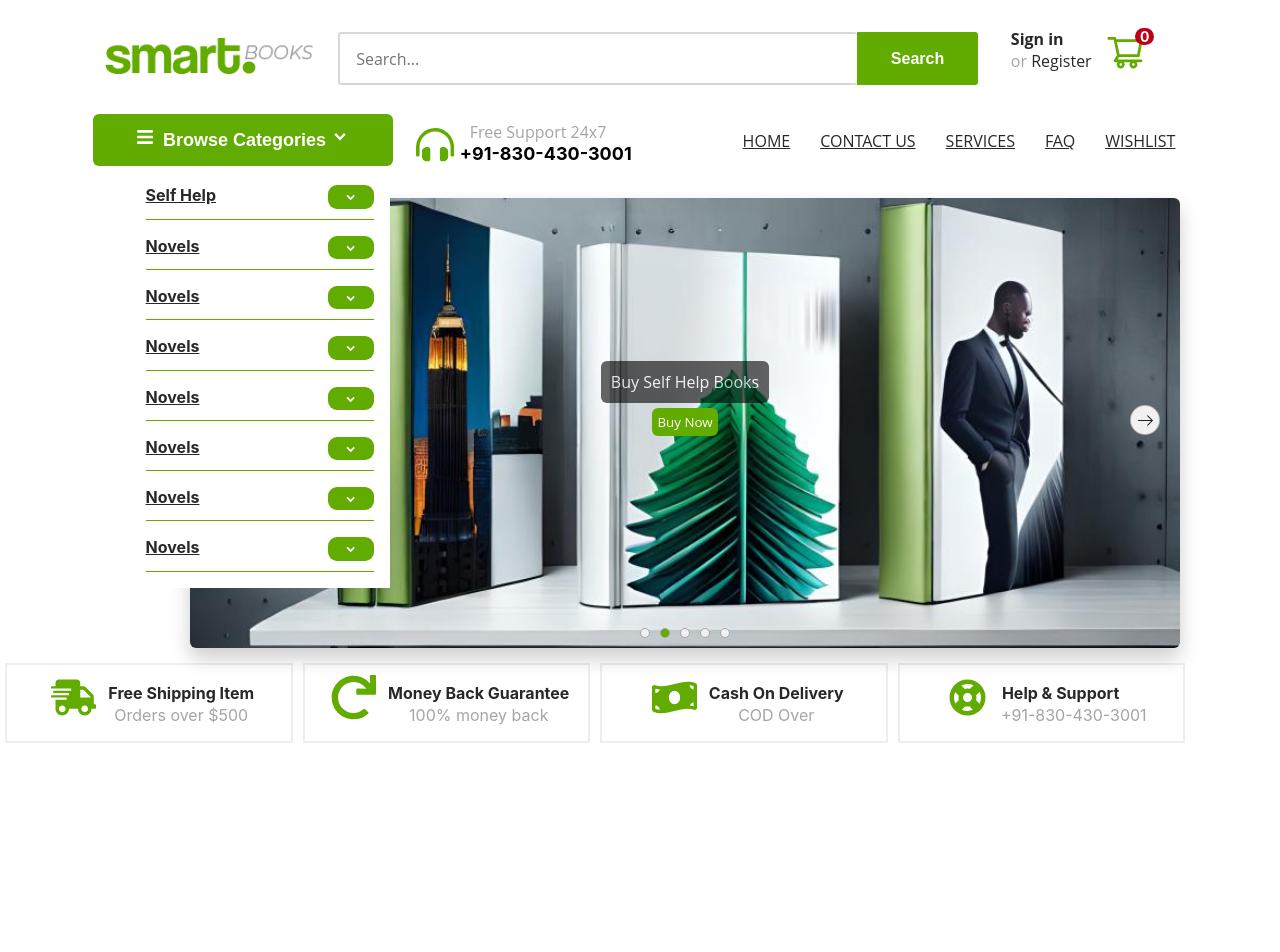
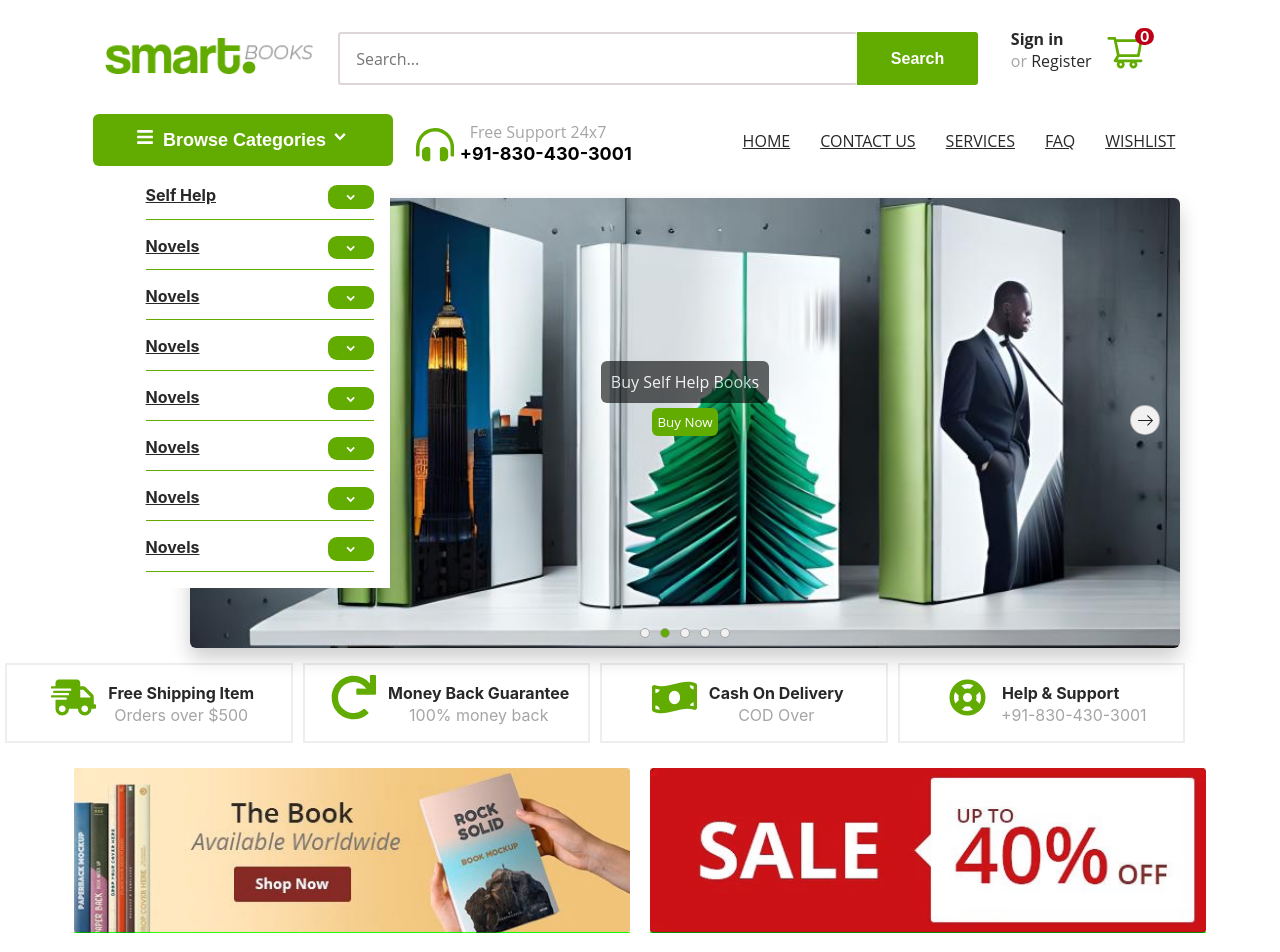
Before and after one commit to harshtripathi24/ecommerce-frontend, a React (Create React App) app: page / in a window 1280 px wide. Shown: the top 952 px of the page. Built offline with nearby package versions, Linux system fonts and the light colour scheme.

Commit message:
Banner section 1 completed

```diff
--- /dev/null
+++ b/src/Components/Banners/Banner.css
@@ -0,0 +1,23 @@
+.banner {
+  width: 95%;
+
+  margin: 10px auto;
+}
+
+.banner img {
+  width: 100%;
+  margin-left: auto;
+}
+
+.banner img:hover {
+  opacity: 60%;
+}
+
+@media only screen and (min-width: 612px) {
+  .banner {
+    width: 60%;
+    /* border: 2px blue solid; */
+    margin: 10px 10px;
+    max-width: 650px;
+  }
+}
--- /dev/null
+++ b/src/Components/Banners/Banner.js
@@ -0,0 +1,14 @@
+import React from "react";
+
+import "./Banner.css";
+const Banner = (props) => {
+  return (
+    <div className="banner">
+      <a href={props.link}>
+        <img src={props.imgLink} alt={props.imgName} />
+      </a>
+    </div>
+  );
+};
+
+export default Banner;
--- /dev/null
+++ b/src/Components/Banners/BannerSection.css
@@ -0,0 +1,15 @@
+.banner-container {
+  /* border: 1px green solid; */
+  display: flex;
+  flex-direction: column;
+  margin: 10px 0px;
+}
+
+@media only screen and (min-width: 612px) {
+  .banner-container {
+    flex-direction: row;
+    width: 90%;
+    /* border: 2px blue solid;git */
+    margin: 10px auto;
+  }
+}
--- /dev/null
+++ b/src/Components/Banners/BannerSection.js
@@ -0,0 +1,8 @@
+import React from "react";
+
+import "./BannerSection.css";
+const BannerSection = (props) => {
+  return <div className="banner-container">{props.children}</div>;
+};
+
+export default BannerSection;
--- a/src/Pages/Home.js
+++ b/src/Pages/Home.js
@@ -2,12 +2,22 @@ import React from "react";
 
 import Slider from "../Components/Slider/Slider";
 import PolicyBlocks from "../Components/PolicyBlocks/PolicyBlocks";
+import BannerSection from "../Components/Banners/BannerSection";
+import Banner from "../Components/Banners/Banner";
+
+// Images Import Section
+import banner1 from "../Utilities/Images/Banners/banner1.jpeg";
+import banner2 from "../Utilities/Images/Banners/banner2.jpeg";
 
 const Home = () => {
   return (
     <div>
       <Slider />
       <PolicyBlocks />
+      <BannerSection>
+        <Banner link="http://" imgLink={banner1} imgName="Available Book" />
+        <Banner link="http://" imgLink={banner2} imgName="Discount 40% Book" />
+      </BannerSection>
     </div>
   );
 };
```
Also changed, not shown: src/Utilities/Images/Banners/banner1.jpeg (added), src/Utilities/Images/Banners/banner2.jpeg (added).
